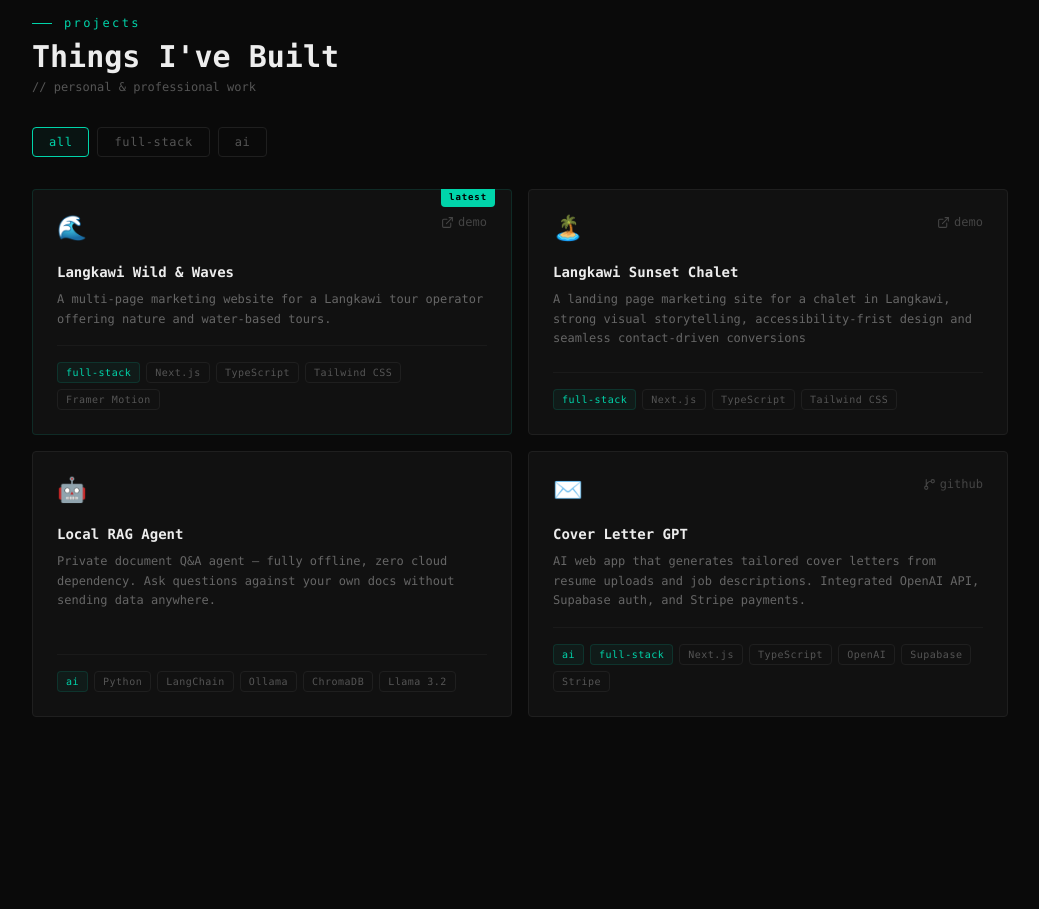
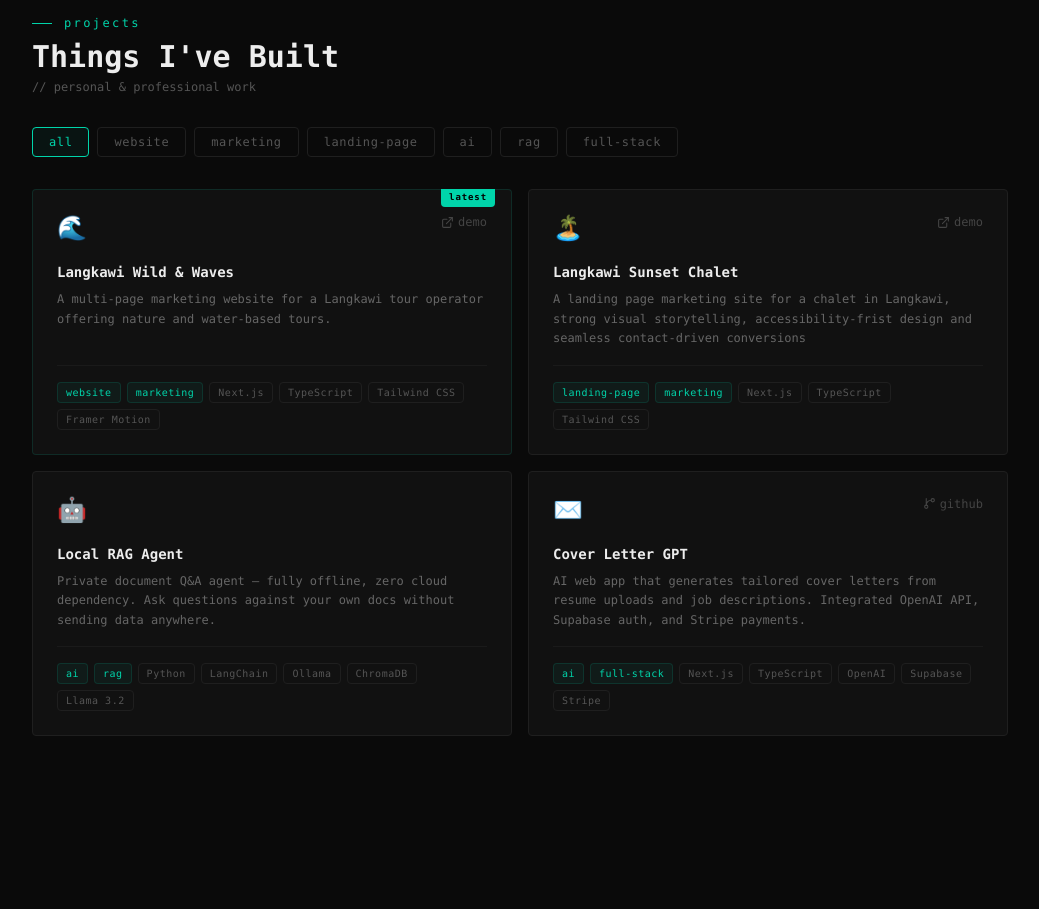
Before and after one commit to arifazfar99/portfolio, a Next.js app: page / in a window 1280 px wide. Shown: the part 880-1789 px from the top of the page, without its empty margins (120-1159 px from the left). Built offline with nearby package versions, Linux system fonts and the light colour scheme.

Commit message:
update project content

```diff
--- a/data/projects.ts
+++ b/data/projects.ts
@@ -14,7 +14,7 @@ export const projects: Project[] = [
     title: "Langkawi Wild & Waves",
     description:
       "A multi-page marketing website for a Langkawi tour operator offering nature and water-based tours.",
-    tags: ["full-stack"],
+    tags: ["website", "marketing"],
     stack: ["Next.js", "TypeScript", "Tailwind CSS", "Framer Motion"],
     demo: "https://tour-operator-landing-page.vercel.app/",
     icon: "🌊",
@@ -24,7 +24,7 @@ export const projects: Project[] = [
     title: "Langkawi Sunset Chalet",
     description:
       "A landing page marketing site for a chalet in Langkawi, strong visual storytelling, accessibility-frist design and seamless contact-driven conversions",
-    tags: ["full-stack"],
+    tags: ["landing-page", "marketing"],
     stack: ["Next.js", "TypeScript", "Tailwind CSS"],
     demo: "https://chalet-landing-page.vercel.app/",
     icon: "🏝️",
@@ -33,7 +33,7 @@ export const projects: Project[] = [
     title: "Local RAG Agent",
     description:
       "Private document Q&A agent — fully offline, zero cloud dependency. Ask questions against your own docs without sending data anywhere.",
-    tags: ["ai"],
+    tags: ["ai", "rag"],
     stack: ["Python", "LangChain", "Ollama", "ChromaDB", "Llama 3.2"],
     // github: "https://github.com/arifazfar99/local-rag-agent",
     icon: "🤖",
```
